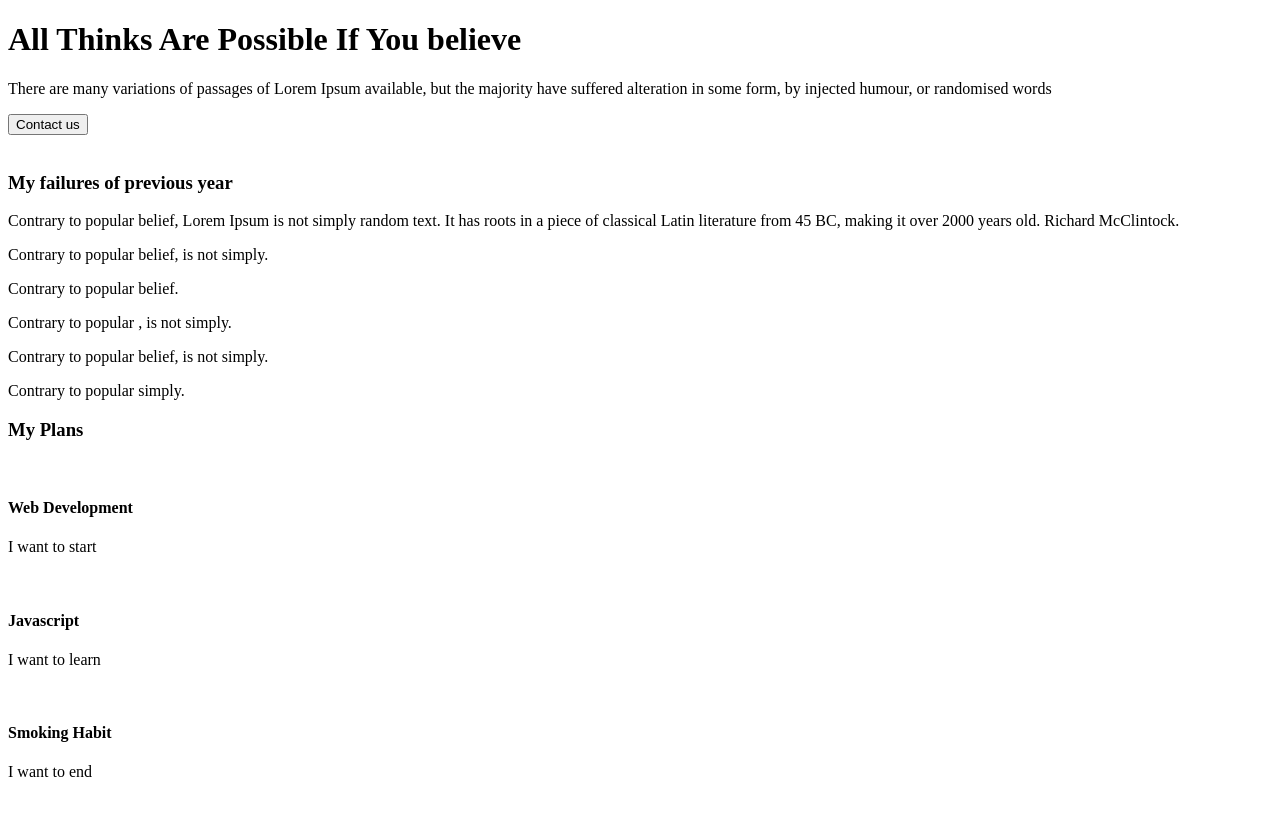
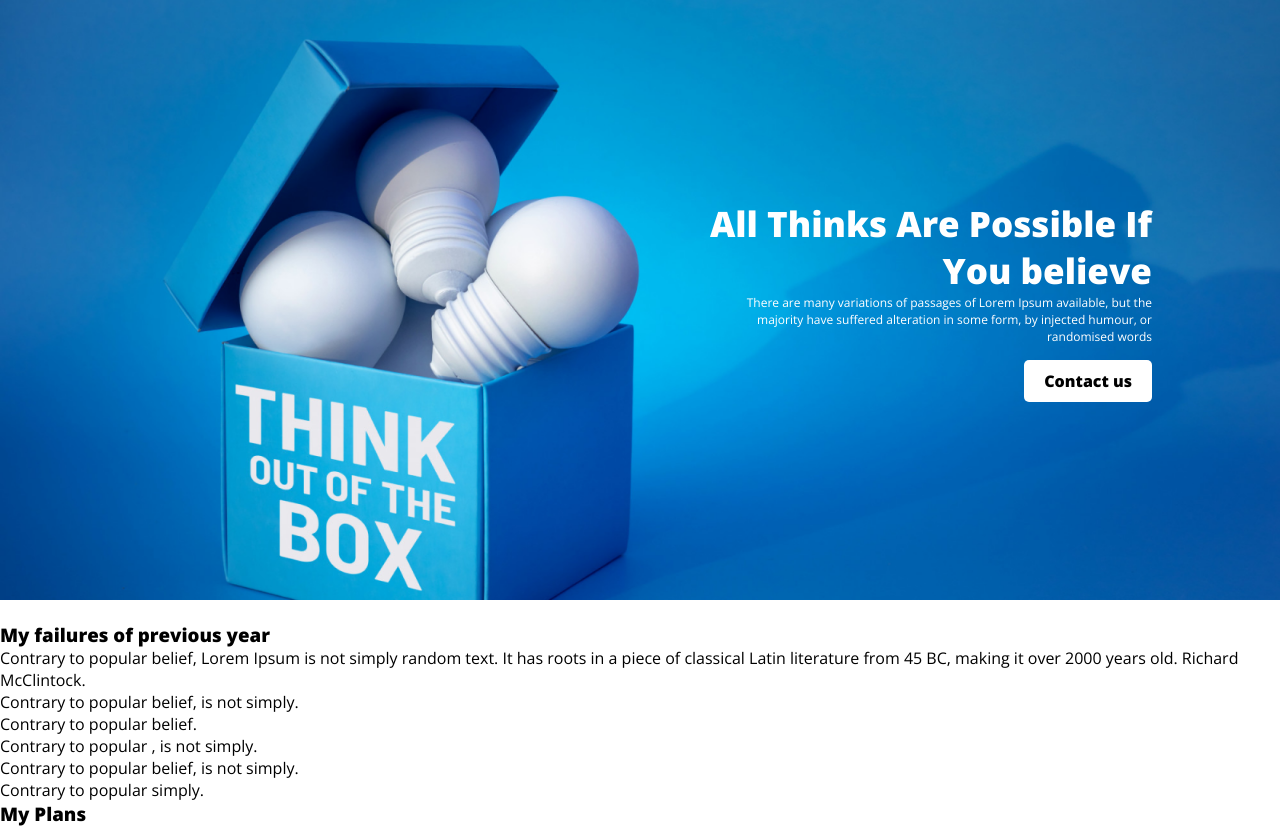
Before and after one commit to AbdullaAlMamun121/assignment-1, a plain HTML site: page index.html in a window 1280 px wide. Shown: the top 829 px of the page. Drawn offline with nearby package versions, Linux system fonts and the light colour scheme.

Commit message:
header done

```diff
--- a/css/style.css
+++ b/css/style.css
@@ -0,0 +1,46 @@
+/* Default css start */
+*{
+    font-family: 'Lobster', cursive;
+font-family: 'Open Sans', sans-serif;
+    margin: 0;
+}
+body{
+    padding: 0;
+}
+.btn-primary{
+    padding: 10px 20px;
+    color: black;
+    background-color: white;
+    font-weight: 700;
+    font-size: 16px;
+    border: 0;
+    border-radius: 5px;
+}
+/* Default css end */
+
+/* Header section start */
+.head-contetnt{
+    width: 100%;
+    height: 600px;
+    background-image: url('../images/banner/banner3.png');
+    background-repeat: no-repeat;
+    background-size: cover;
+    text-align: right;
+}
+.header{
+   width: 35%;
+   position: absolute;
+   right: 10%;
+   padding-top: 200px;
+}
+.header .header-title{
+    font-size: 35px;
+    color: white;
+}
+.header-info{
+    font-size: 12px;
+    color: white;
+    margin-bottom: 15px;
+}
+
+/* Header section end */
--- a/index.html
+++ b/index.html
@@ -6,16 +6,17 @@
     <meta name="viewport" content="width=device-width, initial-scale=1.0">
     <title>My portfolio side</title>
     <link rel="stylesheet" href="css/style.css">
+    <style> @import url('https://fonts.googleapis.com/css2?family=Lobster&family=Open+Sans:wght@400;800&display=swap'); </style>
 </head>
 
 <body>
     <!-- Header secrion start -->
-    <header>
-        <div class="head-contetnt">
-            <h1>All Thinks Are Possible If You believe</h1>
-            <p>There are many variations of passages of Lorem Ipsum available, but the majority have suffered alteration
+    <header class="head-contetnt">
+        <div class="header">
+            <h1 class="header-title">All Thinks Are Possible If You believe</h1>
+            <p class="header-info">There are many variations of passages of Lorem Ipsum available, but the majority have suffered alteration
                 in some form, by injected humour, or randomised words</p>
-            <button>Contact us</button>
+            <button class="btn-primary">Contact us</button>
         </div>
     </header>
     <!-- Header secrion end -->
```
